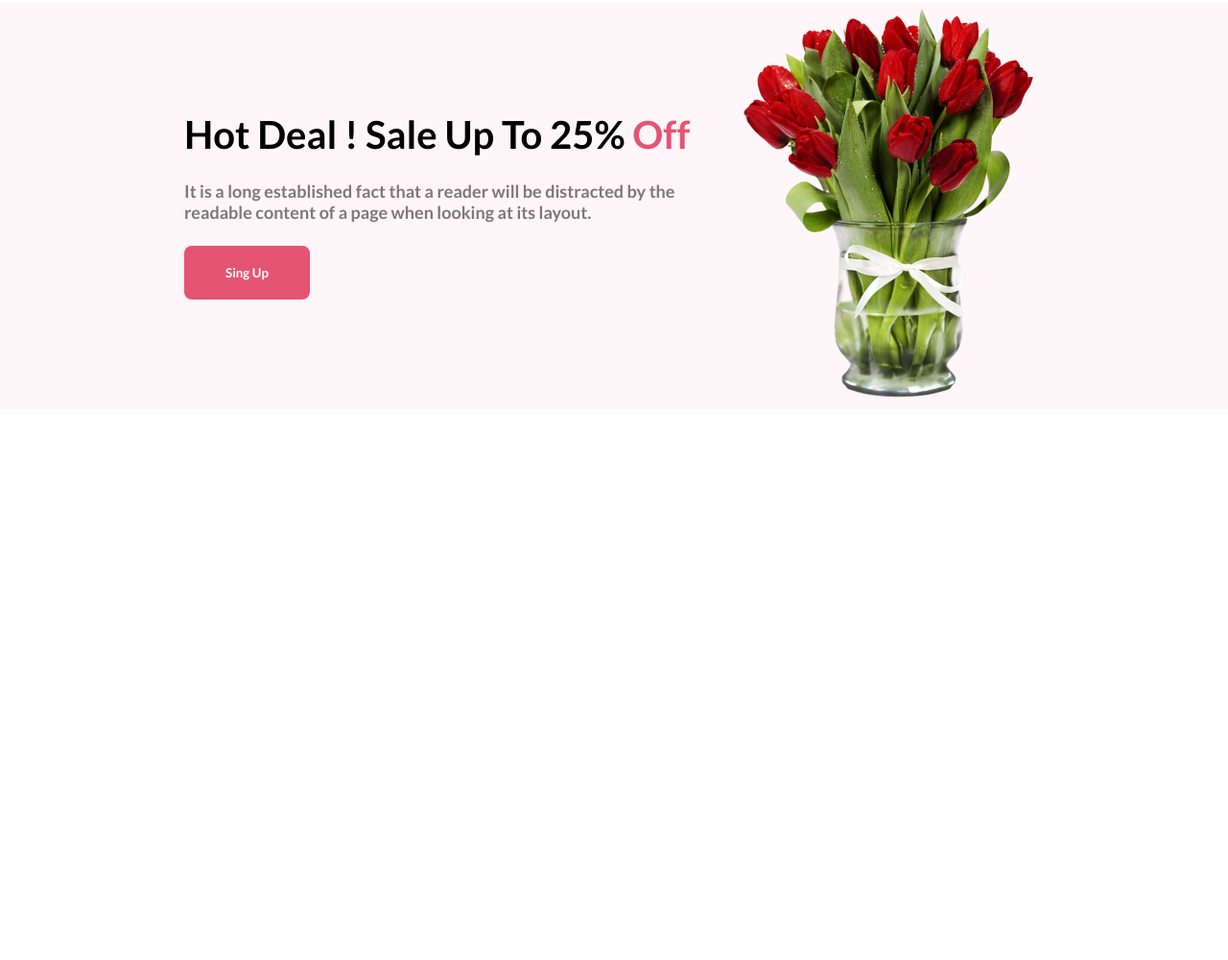
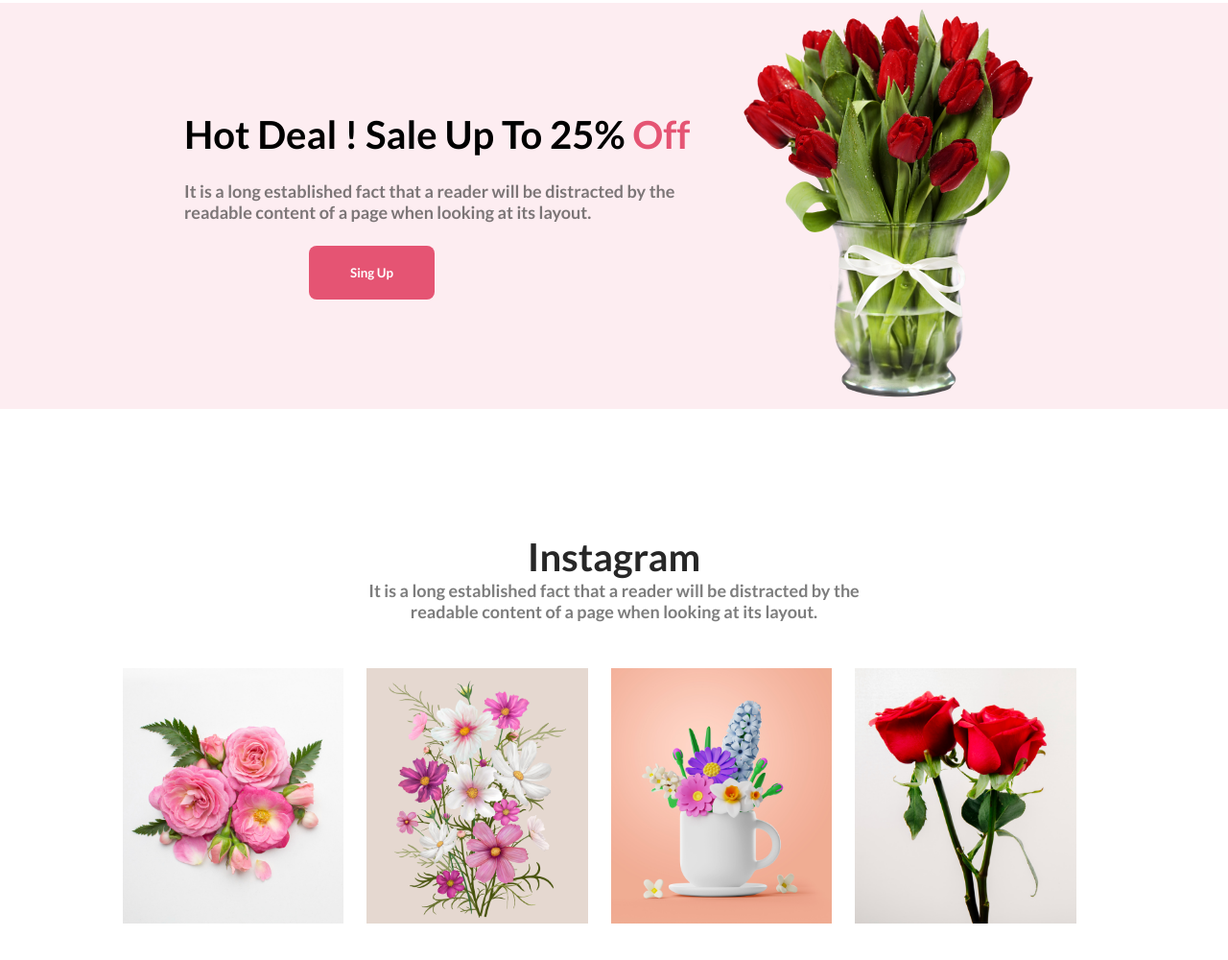
Before and after one commit to programinghero2/Flower-Shop, a plain HTML site: page index.html in a window 1280 px wide. Shown: the part 1672-2672 px from the top of the page at 96% size. Before the commit the page ends 2228 px from the top, so only its background shows below. Drawn offline with Linux system fonts and the light colour scheme.

Commit message:
created instagram section

```diff
--- a/index.html
+++ b/index.html
@@ -53,7 +53,7 @@
             <div id="sale-up-container">
                 <div id="sale-up-text">
                     <h1 id="sale-up-h1">Hot Deal ! Sale Up To 25% <span id="off-color">Off</span></h1>
-                    <p id="sale-up-p">It is a long established fact that a reader will be distracted by the readable content of a page when looking at its layout.</p>
+                    <p id="sale-up-p">It is a long established fact that a reader will be distracted by the readable  content of a page when looking at its layout.</p>
                     <button id="sale-up-btn">Sing Up</button>
                 </div>
                 <div id="sale-up-img">
@@ -61,6 +61,28 @@
                 </div>
             </div>
         </section>
+        <!-- instagram section -->
+        <section id="instagram">
+            <div id="insta-title-text">
+                <h1>Instagram</h1>
+                <p>It is a long established fact that a reader will be distracted by the readable content of a page when looking at its layout.</p>
+            </div>
+            <div id="insta-img-container">
+               <div class="insta-img">
+                <img src="Flower Asset/Flower 01.png" alt="">
+               </div>
+               <div class="insta-img">
+                <img src="Flower Asset/Rectangle 4.png" alt="">
+               </div>
+               <div class="insta-img">
+                <img src="Flower Asset/Rectangle 5.png" alt="">
+               </div>
+               <div class="insta-img">
+                <img src="Flower Asset/Rectangle 6.png" alt="">
+               </div>
+            </div>
+
+        </section>
     </main>
 
 
--- a/style/style.css
+++ b/style/style.css
@@ -52,10 +52,11 @@
 #featured-text{
     width: 470px;
     margin: 0 auto;
+    text-align: center;
 }
 .featured-title{
     font-size: 40px;
-    color: #272727;
+    color:#272727;
     font-weight: 800;
 }
 .featured-describtion{
@@ -110,7 +111,7 @@
 /* sale up style */
 #sale-up{
     width: 100vw;
-    background-color: rgba(229, 84, 115, 0.05);
+    background: rgba(229, 84, 115, 0.10);
     margin-bottom: 130px;
 }
 #sale-up-container{
@@ -138,4 +139,38 @@
     border: none;
     margin-top: 24px;
     color: #fff;
+    margin-left:130px;
 }
+/* instagram style */
+#instagram{
+    margin-bottom: 130px;
+}
+#insta-title-text{
+    width: 580px;
+    text-align: center;
+    margin: 0 auto;
+}
+#insta-title-text h1{
+    font-size: 40px;
+    font-weight: 800;
+    color: #272727;
+}
+#insta-title-text p{
+    font-size: 18px;
+    color: rgba(39, 39, 39, 0.60);
+
+}
+#insta-img-container{
+    width: 80vw;
+    height: 300px;
+    margin: 0 auto;
+    margin-top: 48px;
+    display: flex;
+    gap: 24px;
+}
+.insta-img{
+    width: 18vw;
+}
+.insta-img img{
+    width: 100%;
+}
```
